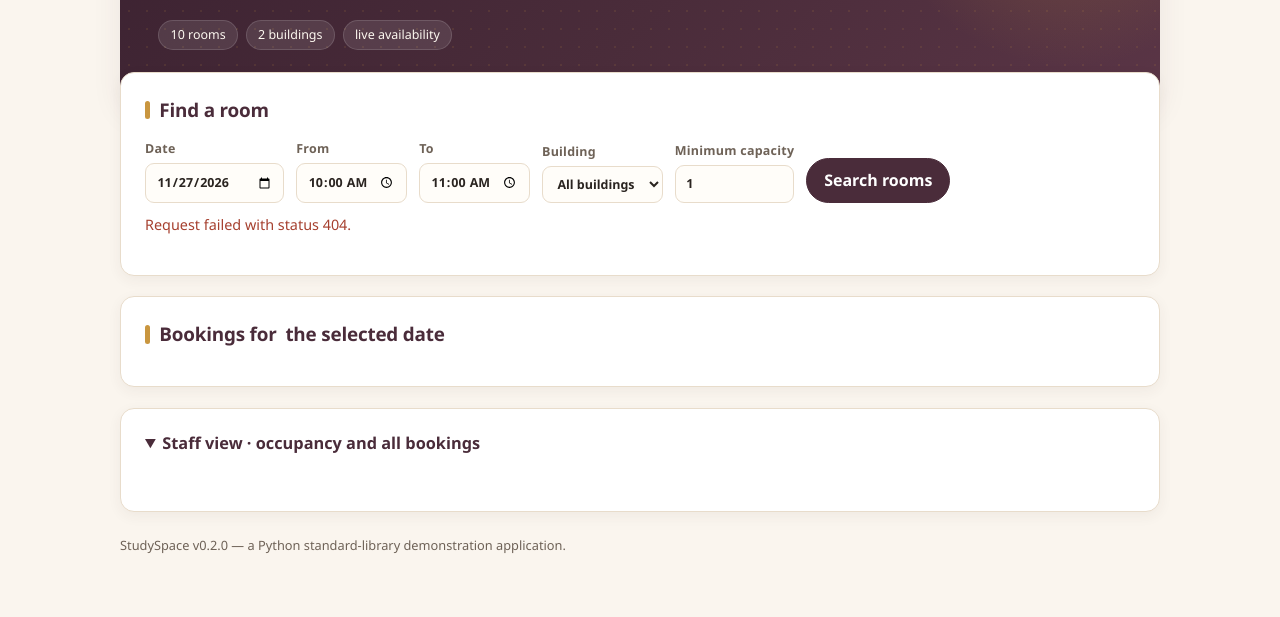
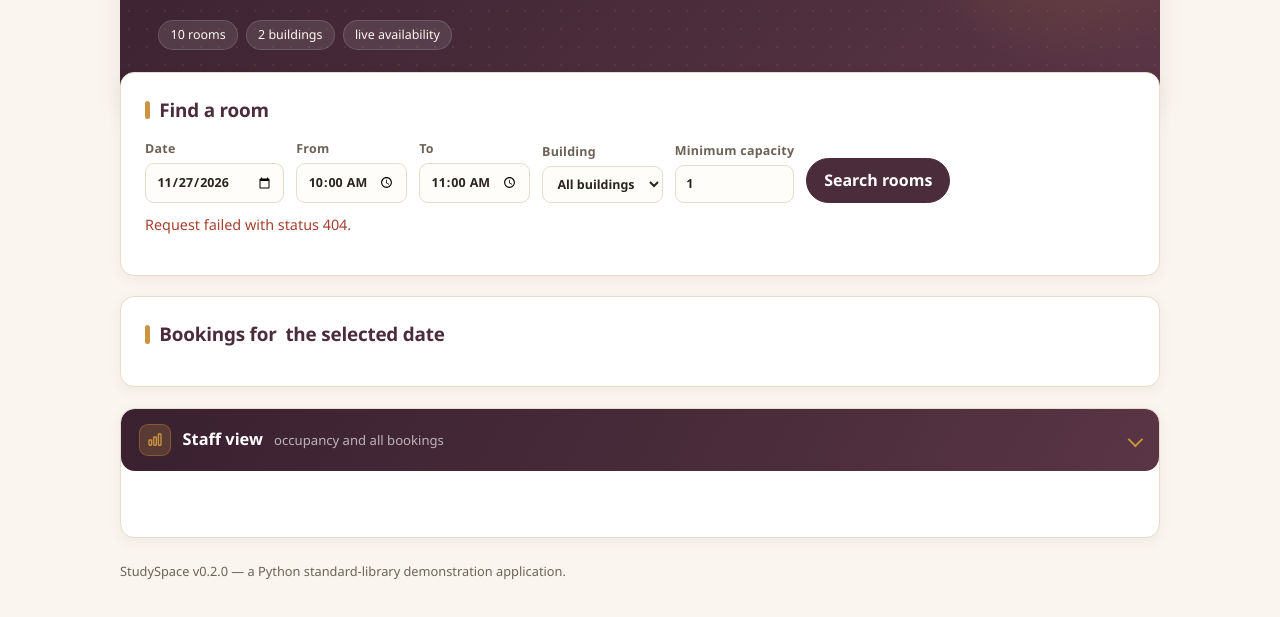
Before and after one commit to ntgi-lan/CISE, a plain HTML site: page studyspace/web/index.html in a window 1280 px wide. Shown: the part 269-886 px from the top of the page. Drawn offline with Linux system fonts and the light colour scheme; no server answers.

Commit message:
style(web): give the staff view a distinct header bar

```diff
--- a/studyspace/web/index.html
+++ b/studyspace/web/index.html
@@ -86,9 +86,21 @@
 
     <section aria-labelledby="staff-heading" class="staff-section">
       <details id="staff-panel" open>
-        <summary id="staff-heading">Staff view · occupancy and all bookings</summary>
-        <div id="staff-stats" class="stats"></div>
-        <div id="staff-table" class="table-wrap"></div>
+        <summary id="staff-heading">
+          <span class="staff-icon" aria-hidden="true">
+            <svg viewBox="0 0 24 24" width="18" height="18" fill="none" stroke="currentColor" stroke-width="1.8">
+              <rect x="4" y="12" width="3.5" height="7" rx="1"></rect>
+              <rect x="10.25" y="8" width="3.5" height="11" rx="1"></rect>
+              <rect x="16.5" y="4" width="3.5" height="15" rx="1"></rect>
+            </svg>
+          </span>
+          <span class="staff-title">Staff view</span>
+          <span class="staff-sub">occupancy and all bookings</span>
+        </summary>
+        <div class="staff-body">
+          <div id="staff-stats" class="stats"></div>
+          <div id="staff-table" class="table-wrap"></div>
+        </div>
       </details>
     </section>
   </main>
--- a/studyspace/web/styles.css
+++ b/studyspace/web/styles.css
@@ -461,11 +461,70 @@ dialog input {
 }
 
 /* ---------------------------------------------------------------- staff */
+.staff-section {
+  padding: 0;
+  overflow: hidden;
+}
+
 .staff-section summary {
+  list-style: none;
   cursor: pointer;
-  font-weight: 600;
+  display: flex;
+  align-items: center;
+  gap: 0.7rem;
+  padding: 0.95rem 1.15rem;
+  background: linear-gradient(120deg, #3a2130 0%, #4a2c3a 60%, #5a3546 100%);
+  color: #fff;
+  border-radius: 14px;
+}
+
+.staff-section summary::-webkit-details-marker {
+  display: none;
+}
+
+.staff-section summary::after {
+  content: "";
+  margin-left: auto;
+  width: 0.55rem;
+  height: 0.55rem;
+  border-right: 2px solid var(--accent);
+  border-bottom: 2px solid var(--accent);
+  transform: rotate(45deg);
+  transition: transform 0.2s ease;
+}
+
+.staff-section[open] summary::after {
+  transform: rotate(-135deg);
+}
+
+.staff-section[open] summary {
+  border-radius: 14px 14px 0 0;
+}
+
+.staff-icon {
+  width: 2rem;
+  height: 2rem;
+  border-radius: 9px;
+  display: grid;
+  place-items: center;
+  background: rgb(201 150 63 / 22%);
+  border: 1px solid rgb(201 150 63 / 35%);
+  color: var(--accent);
+  flex: none;
+}
+
+.staff-title {
+  font-weight: 700;
   font-size: 1.02rem;
-  color: var(--primary);
+}
+
+.staff-sub {
+  font-size: 0.82rem;
+  color: rgb(255 255 255 / 65%);
+}
+
+.staff-body {
+  padding: 1rem 1.15rem 1.15rem;
 }
 
 .stats {
```
